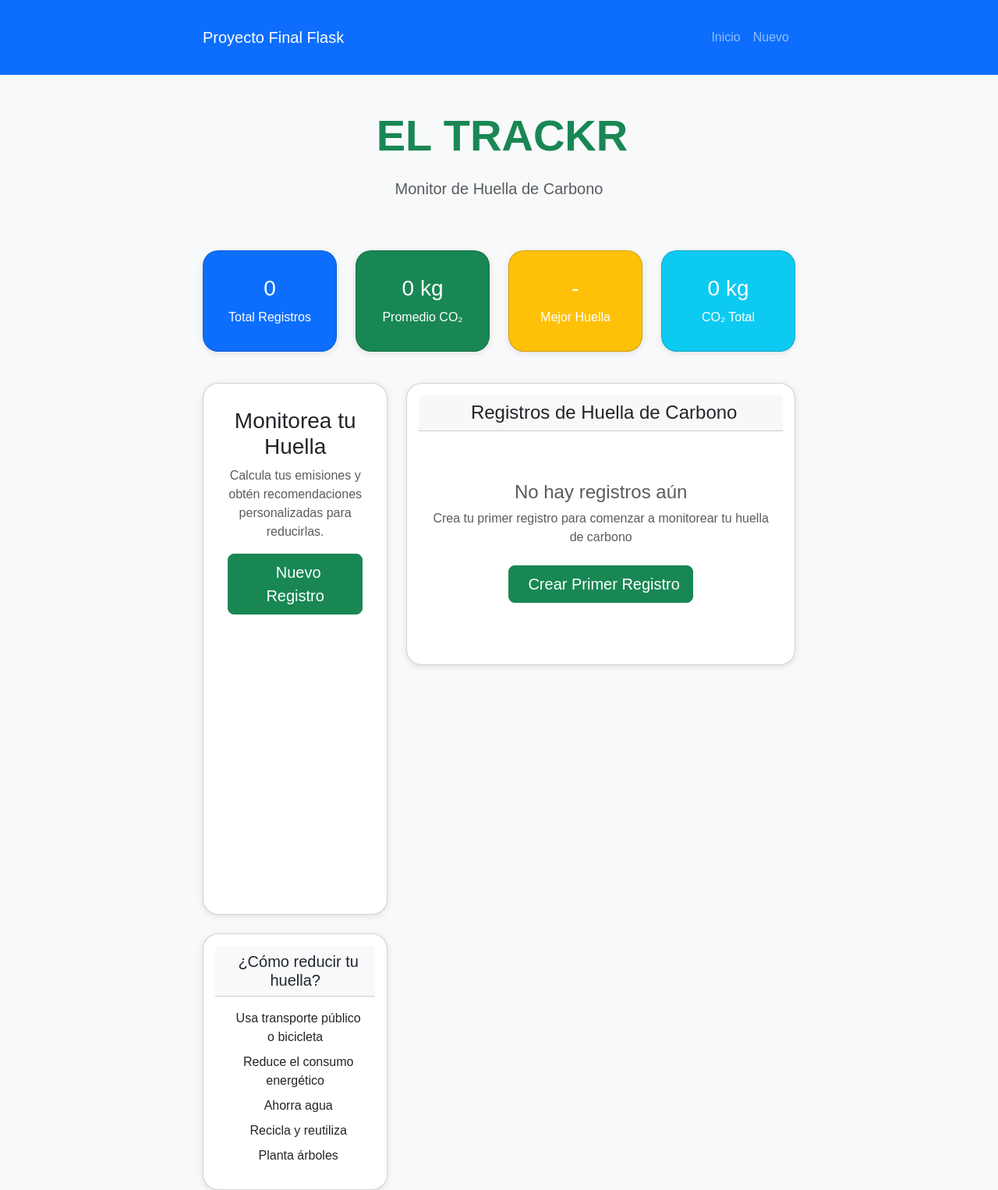
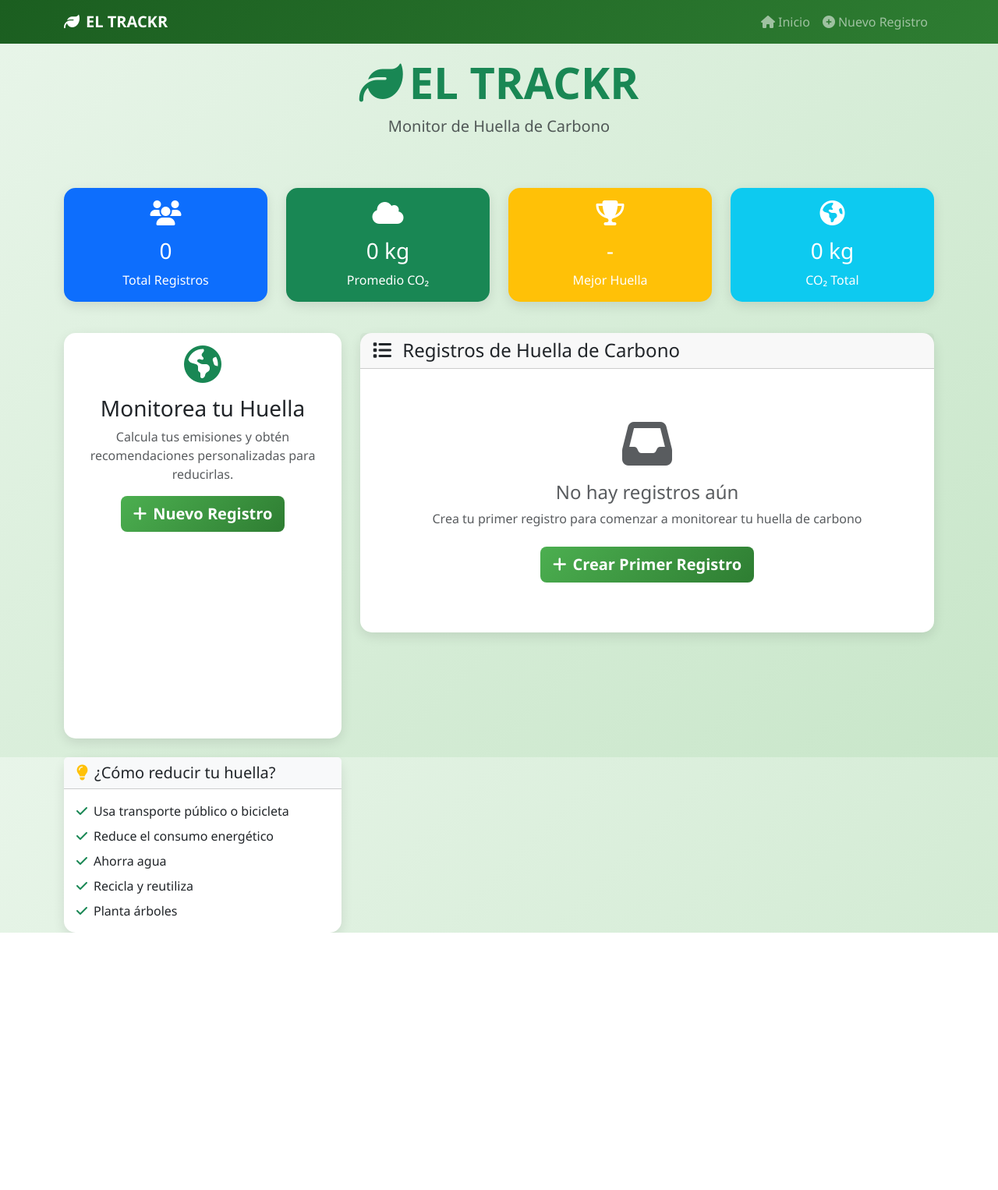
Before and after one commit to abrilg1/EL-TRACKR, a Flask app: page / in a window 1280 px wide. Shown: the whole page at 78% size. After the commit the page ends 1196 px from the top, so only its background shows below. Run offline with Flask 3, Linux system fonts and the light colour scheme; data that the repository does not hold is empty.

Commit message:
Update base.html

```diff
--- a/templates/base.html
+++ b/templates/base.html
@@ -1,31 +1,62 @@
-
 <!DOCTYPE html>
 <html lang="es">
 <head>
-  <meta charset="UTF-8" />
-  <meta name="viewport" content="width=device-width, initial-scale=1.0" />
-  <title>{% block title %}Proyecto Final{% endblock %}</title>
+    <meta charset="UTF-8">
+    <meta name="viewport" content="width=device-width, initial-scale=1.0">
+    <title>{% block title %}EL TRACKR - Monitor de Huella de Carbono{% endblock %}</title>
+
     <link href="https://cdn.jsdelivr.net/npm/bootstrap@5.3.2/dist/css/bootstrap.min.css" rel="stylesheet">
-  <link rel="stylesheet" href="{{ url_for('static', filename='css/style.css') }}">
+    <link rel="stylesheet" href="https://cdnjs.cloudflare.com/ajax/libs/font-awesome/6.4.0/css/all.min.css">
+
+    <style>
+        body {
+            background: linear-gradient(135deg, #e8f5e9 0%, #c8e6c9 100%);
+            min-height: 100vh;
+            font-family: 'Segoe UI', Tahoma, Geneva, Verdana, sans-serif;
+        }
+
+        .navbar {
+            background: linear-gradient(135deg, #1b5e20, #2e7d32);
+        }
+
+        .card {
+            border-radius: 15px;
+            border: none;
+            box-shadow: 0 5px 15px rgba(0,0,0,0.1);
+        }
+
+        .btn-success {
+            background: linear-gradient(135deg, #4caf50, #2e7d32);
+            border: none;
+            border-radius: 8px;
+            font-weight: 600;
+        }
+    </style>
 </head>
-<body class="bg-light">
-  <nav class="navbar navbar-expand-lg navbar-dark bg-primary mb-4">
+<body>
+    <nav class="navbar navbar-expand-lg navbar-dark fixed-top">
         <div class="container">
-      <a class="navbar-brand" href="{{ url_for('index') }}">Proyecto Final Flask</a>
-      <div class="collapse navbar-collapse">
-        <ul class="navbar-nav ms-auto">
-          <li class="nav-item"><a class="nav-link" href="{{ url_for('index') }}">Inicio</a></li>
-          <li class="nav-item"><a class="nav-link" href="{{ url_for('create') }}">Nuevo</a></li>
-        </ul>
+            <a class="navbar-brand d-flex align-items-center fw-bold" href="{{ url_for('index') }}">
+                <i class="fas fa-leaf me-2"></i>
+                EL TRACKR
+            </a>
+
+            <div class="navbar-nav ms-auto">
+                <a class="nav-link" href="{{ url_for('index') }}">
+                    <i class="fas fa-home me-1"></i>Inicio
+                </a>
+                <a class="nav-link" href="{{ url_for('create') }}">
+                    <i class="fas fa-plus-circle me-1"></i>Nuevo Registro
+                </a>
             </div>
         </div>
     </nav>
 
-  <div class="container">
+    <div class="container mt-5 pt-4">
         {% with messages = get_flashed_messages(with_categories=true) %}
             {% if messages %}
                 {% for category, message in messages %}
-          <div class="alert alert-{{ category }} alert-dismissible fade show" role="alert">
+                    <div class="alert alert-{{ 'danger' if category == 'error' else 'success' }} alert-dismissible fade show" role="alert">
                         {{ message }}
                         <button type="button" class="btn-close" data-bs-dismiss="alert"></button>
                     </div>
@@ -33,7 +64,8 @@
             {% endif %}
         {% endwith %}
 
-    {% block content %}{% endblock %}
+        {% block content %}
+        {% endblock %}
     </div>
 
     <script src="https://cdn.jsdelivr.net/npm/bootstrap@5.3.2/dist/js/bootstrap.bundle.min.js"></script>
```
Lines whose indentation alone changed are shown as unchanged.
